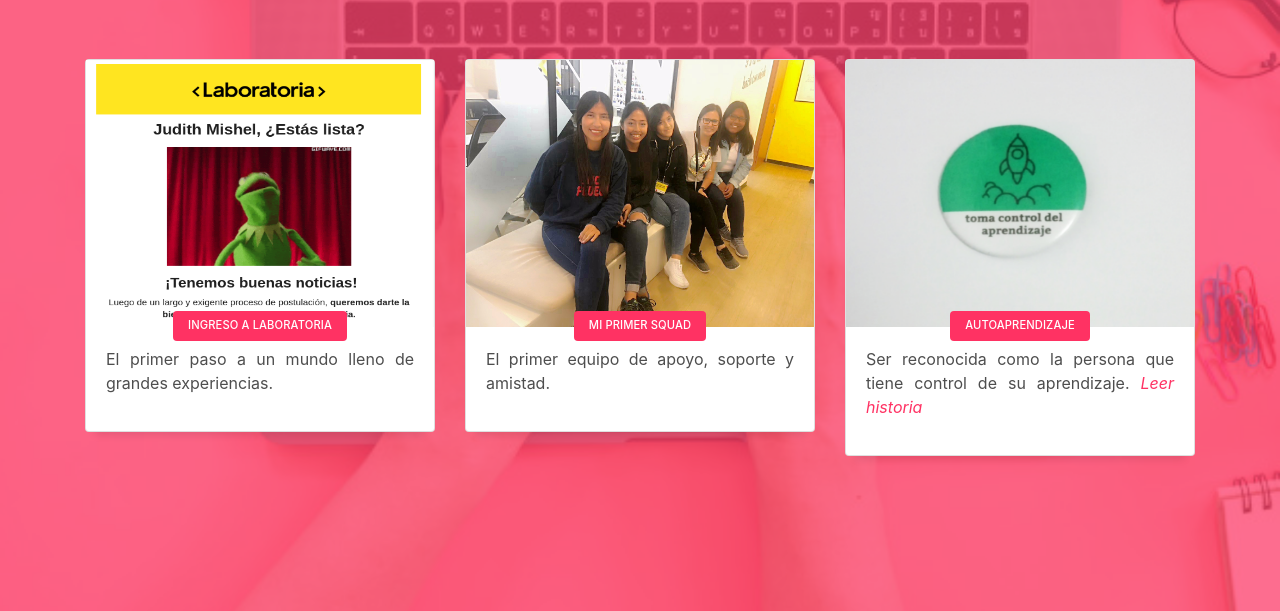
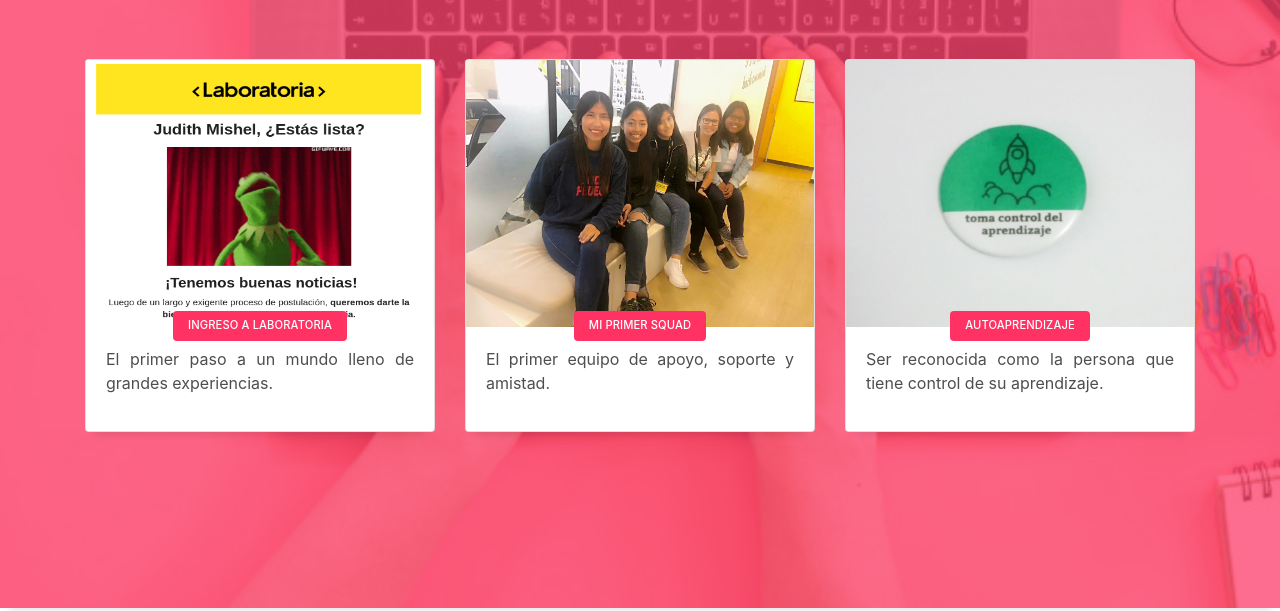
Before and after one commit to mishelpa/portafolio, a website with bundled scripts: page index.html in a window 1280 px wide. Shown: the part 3761-4372 px from the top of the page. Built offline with nearby package versions, Linux system fonts and the light colour scheme; animation ran at ten frames a second; a web font is replaced by a local one.

Commit message:
Subir al gh-pages

```diff
--- a/index.html
+++ b/index.html
@@ -429,7 +429,7 @@
                 </div>
               </div>
               <p class="card-description">
-                Ser reconocida como la persona que tiene control de su aprendizaje.<a href="blog-single.html#blog3" style="font-style: oblique;"> Leer historia</a>
+                Ser reconocida como la persona que tiene control de su aprendizaje.
               </p>
             </div>
           </div>
```
